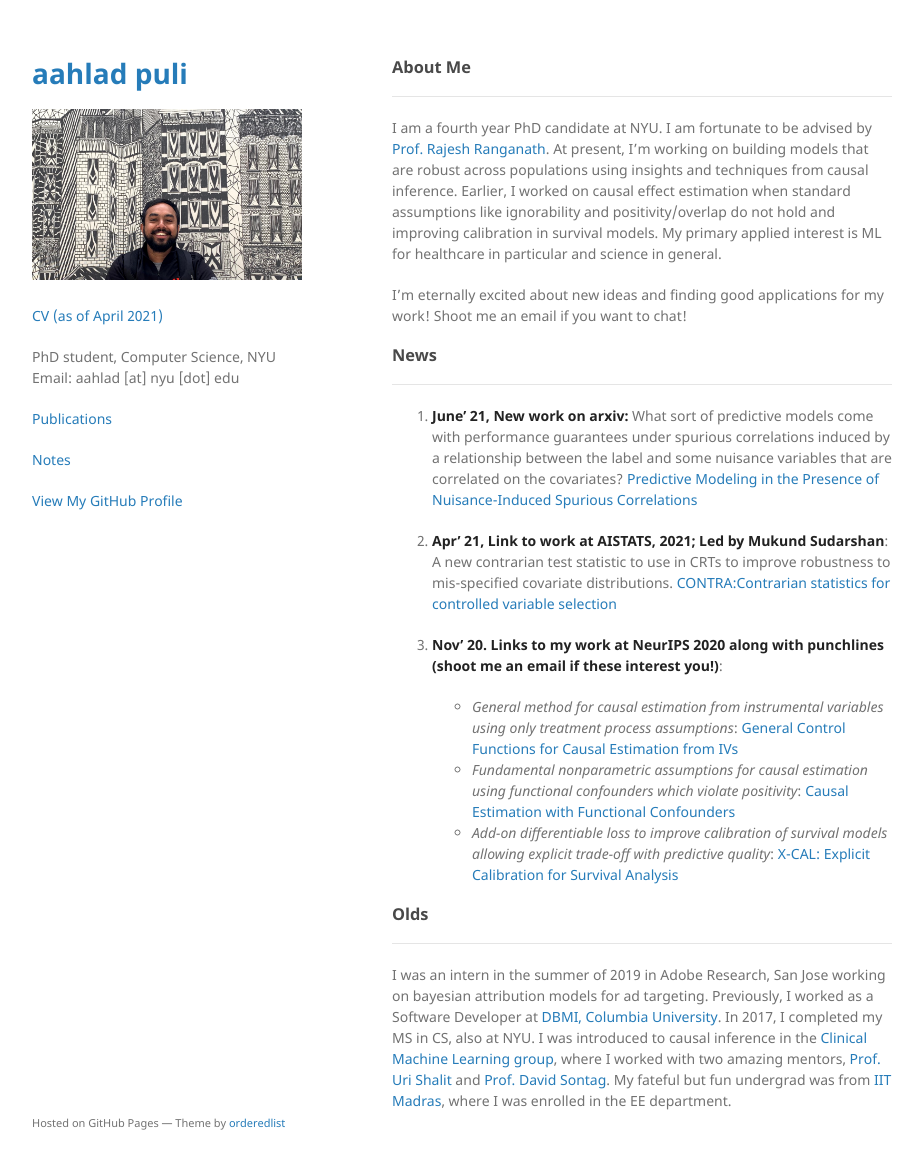
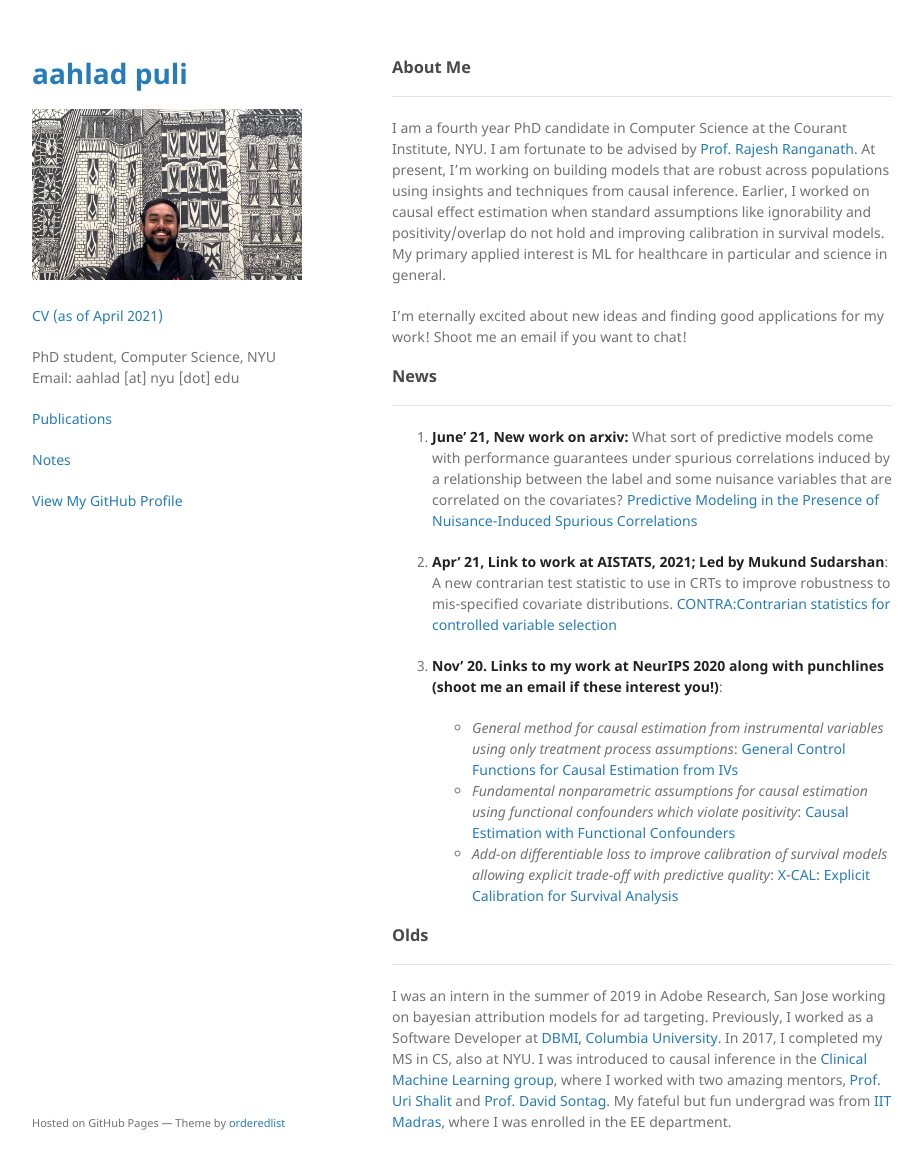
Before and after one commit to aahladmanas/aahladmanas.github.io, a Jekyll site: the page built from index.md, in a window 1280 px wide and 1202 px high. Shown: the top 1170 px of the window, without its empty margins (178-1101 px from the left). Built offline with Jekyll 4.4.1, drawn with Linux system fonts in a browser that asks for light colours; the repository's description, which GitHub fills in, is left out; our own code applies the rules of GitHub Pages for plain Markdown files.

Commit message:
Update index.md

```diff
--- a/index.md
+++ b/index.md
@@ -5,7 +5,7 @@ layout: default
 ### About Me
 * * *
 
-I am a fourth year PhD candidate at NYU. I am fortunate to be advised by [Prof. Rajesh Ranganath](https://cims.nyu.edu/~rajeshr/).
+I am a fourth year PhD candidate in Computer Science at the Courant Institute, NYU. I am fortunate to be advised by [Prof. Rajesh Ranganath](https://cims.nyu.edu/~rajeshr/).
 At present, I'm working on building models that are robust across populations using insights and techniques from causal inference.
 Earlier, I worked on causal effect estimation when standard assumptions like ignorability and positivity/overlap do not hold and improving calibration in survival models.
 My primary applied interest is ML for healthcare in particular and science in general.
```
